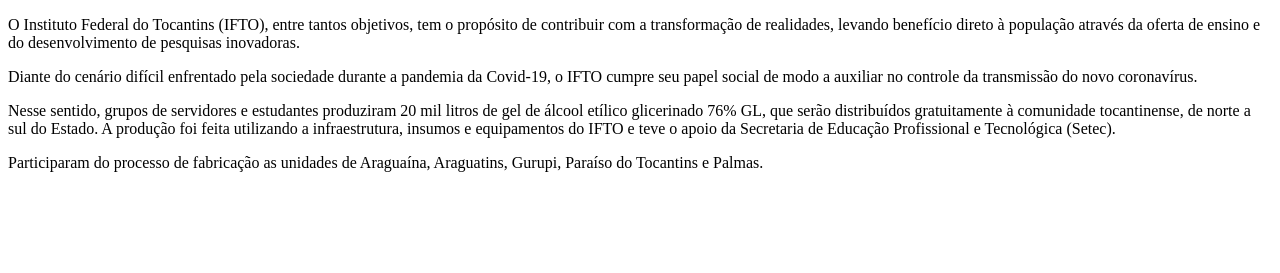
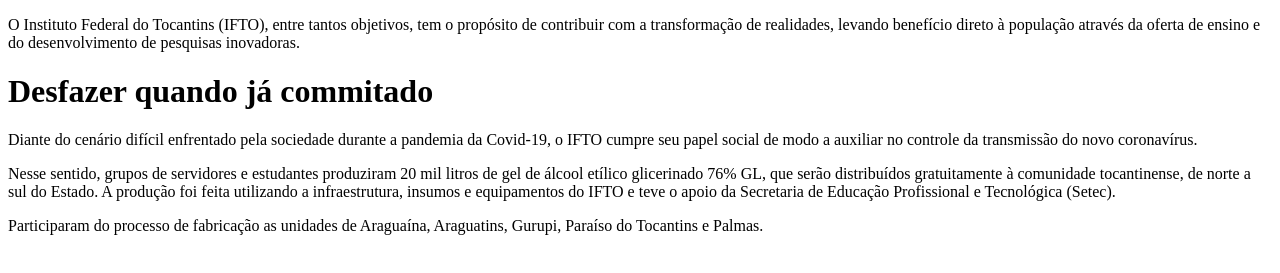
Before and after one commit to rogeriopsdev/testepw, a plain HTML site: page index.html in a window 1280 px wide. Shown: the part 341-614 px from the top of the page. Drawn offline with Linux system fonts and the light colour scheme.

Commit message:
adicionado h1

```diff
--- a/index.html
+++ b/index.html
@@ -12,7 +12,7 @@
 <img src="img\imagem01.jpeg">
 <h3>Coordenadores falam da importância de contribuir no combate à Covid-19</h3>
 <p>O Instituto Federal do Tocantins (IFTO), entre tantos objetivos, tem o propósito de contribuir com a transformação de realidades, levando benefício direto à população através da oferta de ensino e do desenvolvimento de pesquisas inovadoras.</p>
-
+<h1>Desfazer quando já commitado</h1>
 <p>Diante do cenário difícil enfrentado pela sociedade durante a pandemia da Covid-19, o IFTO cumpre seu papel social de modo a auxiliar no controle da transmissão do novo coronavírus.
 <p> Nesse sentido, grupos de servidores e estudantes produziram 20 mil litros de gel de álcool etílico glicerinado 76% GL, que serão distribuídos gratuitamente à comunidade tocantinense, de norte a sul do Estado. A produção foi feita utilizando a infraestrutura, insumos e equipamentos do IFTO e teve o apoio da Secretaria de Educação Profissional e Tecnológica (Setec). </p>
 <p>Participaram do processo de fabricação as unidades de Araguaína, Araguatins, Gurupi, Paraíso do Tocantins e Palmas.</p>
```
